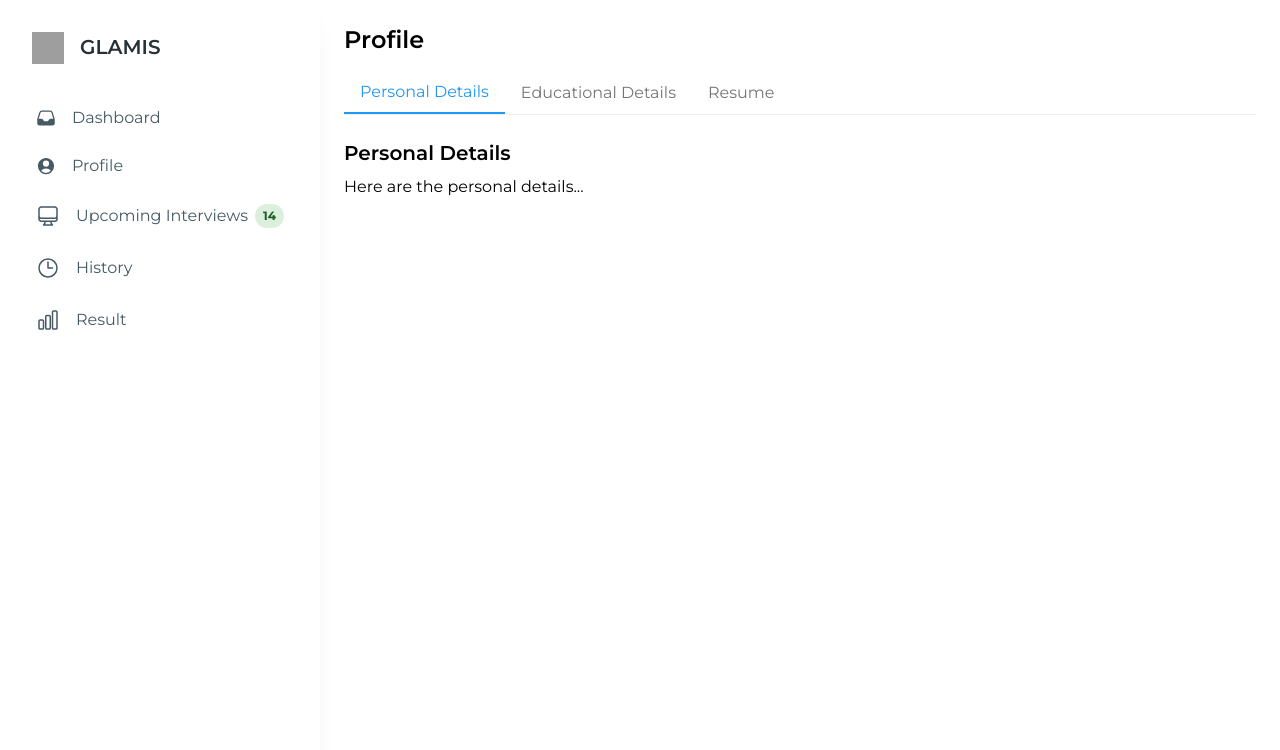
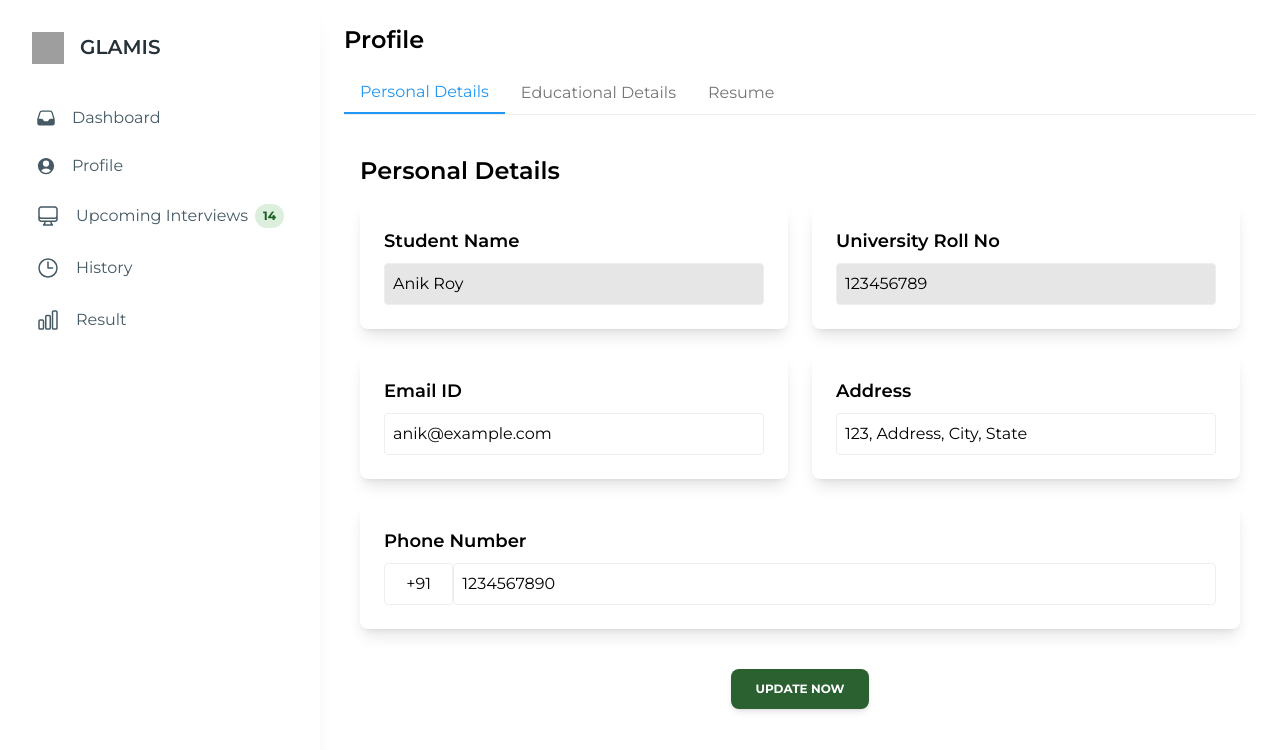
Before and after one commit to naitikshaxma/glamis_test, a React (Vite) app in the folder client/: page /dashboard in a window 1280 px wide. Shown: the top 750 px of the page. Built offline with nearby package versions, Linux system fonts and the light colour scheme; grey boxes are pictures that could not be loaded; a web font is replaced by a local one.

Commit message:
Profile - Personal

```diff
--- /dev/null
+++ b/client/src/components/profile/PersonalDetails.jsx
@@ -0,0 +1,40 @@
+import { Button } from '@material-tailwind/react';
+
+const PersonalDetails = () => (
+    <div className="p-4">
+        <h2 className="text-2xl font-semibold mb-4">Personal Details</h2>
+        <div className="grid grid-cols-2 gap-6">
+            <div className="bg-white p-6 rounded-lg shadow-lg">
+                <h3 className="text-lg font-semibold mb-2">Student Name</h3>
+                <input type="text" value="Anik Roy" readOnly className="w-full p-2 border rounded bg-[#e6e6e6]" />
+            </div>
+            <div className="bg-white p-6 rounded-lg shadow-lg">
+                <h3 className="text-lg font-semibold mb-2">University Roll No</h3>
+                <input type="text" value="123456789" readOnly className="w-full p-2 border rounded bg-[#e6e6e6]" />
+            </div>
+            <div className="bg-white p-6 rounded-lg shadow-lg">
+                <h3 className="text-lg font-semibold mb-2">Email ID</h3>
+                <input type="text" value="anik@example.com" className="w-full p-2 border rounded" />
+            </div>
+            <div className="bg-white p-6 rounded-lg shadow-lg">
+                <h3 className="text-lg font-semibold mb-2">Address</h3>
+                <input type="text" value="123, Address, City, State" className="w-full p-2 border rounded" />
+            </div>
+        </div>
+
+        <div className="grid grid-cols-1 gap-6 mt-6">
+            <div className="bg-white p-6 rounded-lg shadow-lg">
+                <h3 className="text-lg font-semibold mb-2">Phone Number</h3>
+                <input type="text" pattern="[0-9]*" value="+91" readOnly className="w-1/12 p-2 border rounded text-center" />
+                <input type="text" pattern="[0-9]*" value="1234567890" className="w-11/12 p-2 border rounded" />
+            </div>
+            <div className="mt-4 flex justify-center">
+                <Button className="bg-[#2b6030] hover:bg-[#1c3d1f]" ripple={true}>
+                    Update Now
+                </Button>
+            </div>
+        </div>
+    </div>
+);
+
+export default PersonalDetails;
--- a/client/src/index.css
+++ b/client/src/index.css
@@ -5,3 +5,7 @@
 * {
     font-family: "Red Rose", serif;
 }
+
+input:focus {
+    outline-color: green;
+}
--- a/client/src/pages/Profile.jsx
+++ b/client/src/pages/Profile.jsx
@@ -1,4 +1,5 @@
 import React, { useState } from 'react';
+import PersonalDetails from '../components/profile/PersonalDetails';
 
 const ProfilePage = () => {
     const [activeTab, setActiveTab] = useState('personal');
@@ -46,12 +47,12 @@ const ProfilePage = () => {
     );
 };
 
-const PersonalDetails = () => (
-    <div>
-        <h2 className="text-xl font-semibold mb-2">Personal Details</h2>
-        <p>Here are the personal details...</p>
-    </div>
-);
+// const PersonalDetails = () => (
+//     <div>
+//         <h2 className="text-xl font-semibold mb-2">Personal Details</h2>
+//         <p>Here are the personal details...</p>
+//     </div>
+// );
 
 const EducationalDetails = () => (
     <div>
```
Also changed, not shown: client/src/components/profile/EducationsDetails.jsx (added), client/src/components/profile/Resume.jsx (added).
